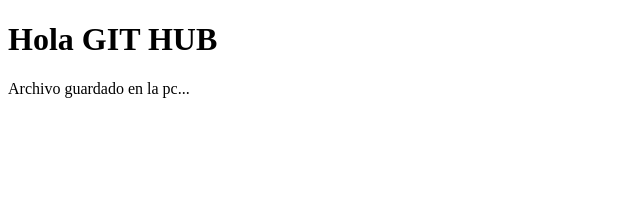
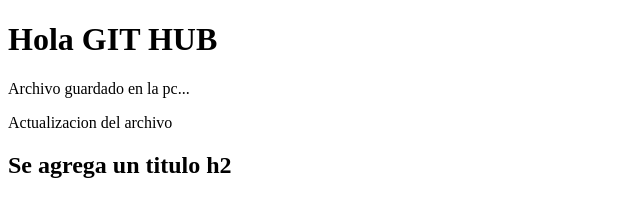
Before and after one commit to Isr43l/Hello-world, a plain HTML site: page index.html in a window 1280 px wide. Shown: the whole page, without its empty margins (0-640 px from the left). Drawn offline with Linux system fonts and the light colour scheme.

Commit message:
Actualizacion del archivo..... :/

```diff
--- a/index.html
+++ b/index.html
@@ -7,6 +7,8 @@
 	<h1>Hola GIT HUB</h1>
 
 	<p>Archivo guardado en la pc...</p>
+	<p>Actualizacion del archivo</p>
+    <h2>Se agrega un titulo h2 </h2>
 
 </body>
 </html>
```
